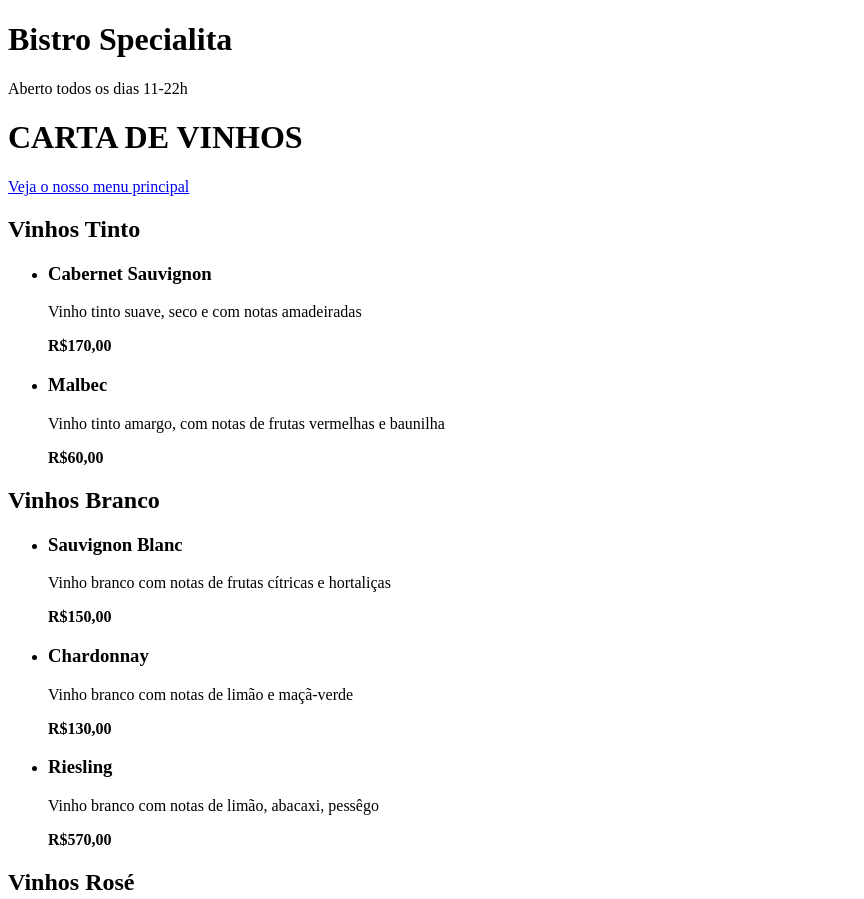
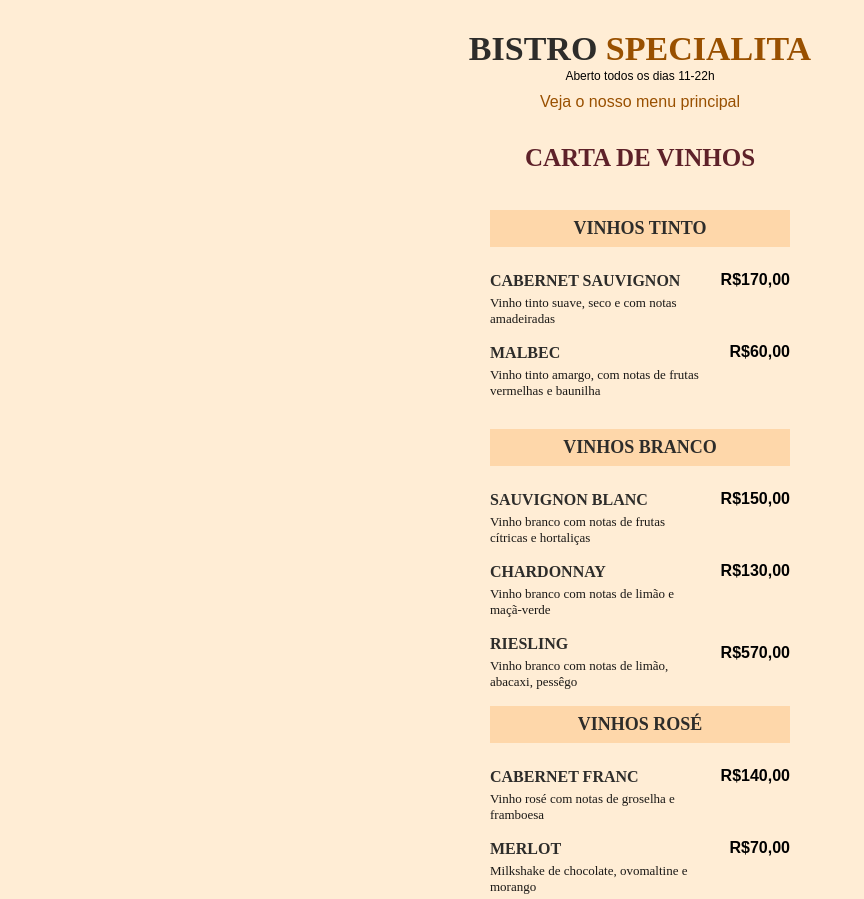
Before and after one commit to ianmello/maratonaexplorer, a plain HTML site: page cartavinho.html in a window 1280 px wide. Shown: the top 899 px of the page, without its empty margins (0-864 px from the left). Drawn offline with Linux system fonts and the light colour scheme; a web font is replaced by a local one.

Commit message:
agora foi tudo

```diff
--- a/cartavinho.html
+++ b/cartavinho.html
@@ -5,7 +5,7 @@
     <link rel="preconnect" href="https://fonts.googleapis.com">
     <link rel="preconnect" href="https://fonts.gstatic.com"     crossorigin>
     <link href="https://fonts.googleapis.com/css2?family=Aboreto&family=Rubik+Marker+Hatch&display=swap" rel="stylesheet">
-
+    <link rel="stylesheet" href="vinho.css">
     <meta charset="UTF-8">
     <meta http-equiv="X-UA-Compatible" content="IE=edge">
     <meta name="viewport" content="width=device-width, initial-scale=1.0">
@@ -16,8 +16,8 @@
     <header>
       <h1> Bistro <span>Specialita</span> </h1>
       <p> Aberto todos os dias 11-22h </p>
+      <a id= 'menu' href =  "index.html">Veja o nosso menu principal</a>
       <h1 class = 'vinhos'>CARTA DE VINHOS</h1>
-      <a id= 'menu' href =  "index.html">Veja o nosso menu principal</a>
     </header>
 
     <section>
--- a/style.css
+++ b/style.css
@@ -97,6 +97,7 @@ li .details{
 
 #cha{
   margin-left: 43px;
+  border: 1px solid blue
 
 }
 
--- /dev/null
+++ b/vinho.css
@@ -0,0 +1,122 @@
+*{
+    margin : 0;
+    padding : 0;
+  }
+
+  body{
+    background-color: #FFEDD5;
+    font-family: 'Aboreto', sans-serif ;
+  }
+
+  ul{
+    list-style: none;
+  }
+
+  a{
+    color: #995000;
+    position: relative;
+    top:10px;
+  }
+
+  a:link, a:visited {
+      text-decoration: none
+      }
+  a:hover {
+          text-decoration: underline;
+      color:red;
+      background:#FED7AA;
+      }
+  a:active {
+      text-decoration: none
+      }
+
+  header{
+    padding: 32px 0;
+    text-align: center;
+  }
+
+  header p{
+    font-size: 12px;
+  }
+
+  header h1{
+    margin-bottom: 4px;
+    font-size: 34px;
+    line-height: 33px;
+  }
+
+  header .vinhos{
+    margin-top: 40px;
+    font-size: 25px;
+    color: #5e2129  ;
+  }
+
+  header h1 span{
+    color:#995000
+  }
+  /*header, section{
+    max-width: 300px;
+    /* border: 1px solid red; */
+    /* margin: 0 auto; */
+  /* } */
+  section{
+    max-width: 300px;
+    margin: 0 auto;
+    margin-bottom: 30px;
+  }
+
+  section h2{
+    background-color: #FED7AA;
+    padding: 8px 16px;
+    text-align: center;
+    font-size:18px;
+
+    margin-bottom: 24px;
+  }
+
+  ul li{
+    margin-bottom: 16px;
+    display: flex;
+  }
+
+  li .details{
+    max-width: 240px;
+  }
+
+  .details h3{
+    margin-bottom: 5px;
+    font-size:16px ;
+    line-height: 19px;
+  }
+
+  .description{
+    font-size: 13px;
+    font-family: "Rubik Marker Hatch";
+  }
+
+  #preco{
+    margin-left:20px ;
+  }
+
+
+  #novopreco{
+    margin-left: 25px;
+  }
+
+  #cha{
+    margin-left: 43px;
+    margin-top: 10px;
+
+  }
+
+  /* FONTES */
+
+  h1,h2,h3{
+    font-family: 'Aboreto', serif;
+    text-transform: uppercase;
+    color:#2D2C2A
+  }
+
+  .details p{
+    color: rgba(0, 0, 0, 0.9);
+  }
```
